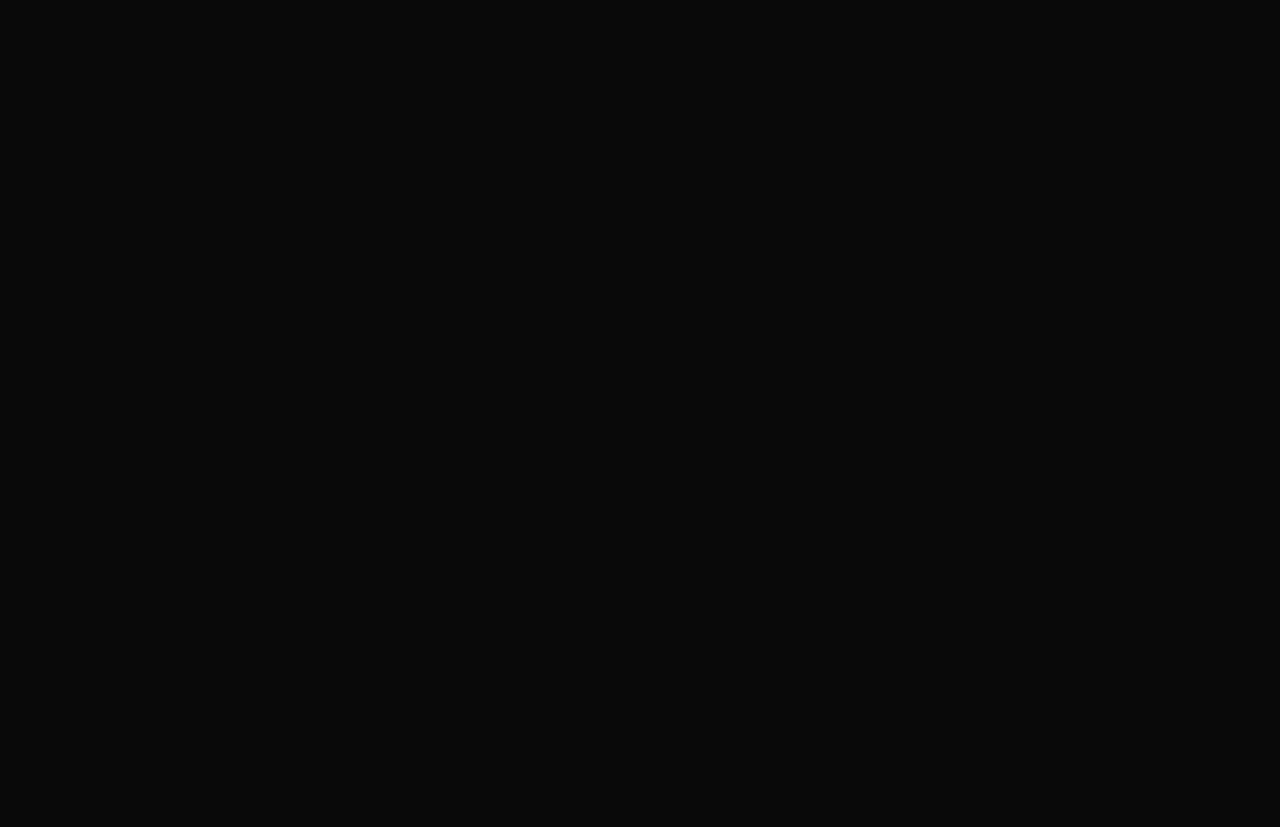
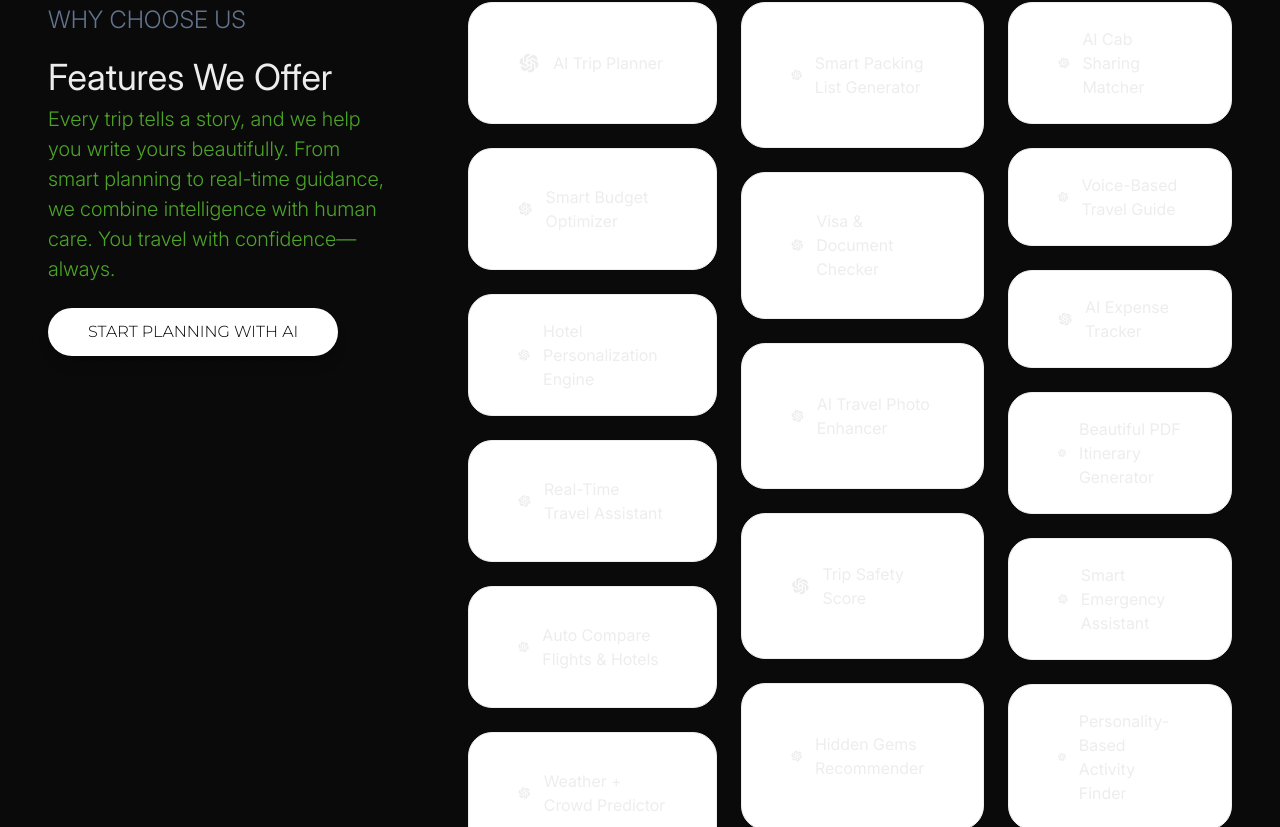
Before and after one commit to travoxa/Travoxa, a Next.js app: page / in a window 1280 px wide. Shown: the part 2153-2980 px from the top of the page. Before the commit the page ends 2507 px from the top, so only its background shows below. Built offline with nearby package versions, Linux system fonts and the light colour scheme.

Commit message:
hero seciton done

```diff
--- a/app/Index.tsx
+++ b/app/Index.tsx
@@ -1,4 +1,5 @@
 import AboutUsQuote from '@/components/Pages/Home/AboutUsQuote'
+import Choose from '@/components/Pages/Home/Choose'
 import Destinations from '@/components/Pages/Home/Destinations'
 import Hero from '@/components/Pages/Home/Hero'
 import Header from '@/components/ui/Header'
@@ -14,6 +15,7 @@
         <HomeFilterSearch />
         <AboutUsQuote />
         <Destinations />
+        <Choose />
         <div className='mt-[50vh]'></div>
     </div>
   )
--- /dev/null
+++ b/components/Pages/Home/Choose.tsx
@@ -0,0 +1,91 @@
+import React from "react";
+import { AiFillOpenAI } from "react-icons/ai";
+
+const features = [
+  "AI Trip Planner",
+  "Smart Budget Optimizer",
+  "Hotel Personalization Engine",
+  "Real-Time Travel Assistant",
+  "Auto Compare Flights & Hotels",
+  "Weather + Crowd Predictor",
+  "Instant Local Language Translation",
+  "Smart Packing List Generator",
+  "Visa & Document Checker",
+  "AI Travel Photo Enhancer",
+  "Trip Safety Score",
+  "Hidden Gems Recommender",
+  "Group Trip Preference Matcher",
+  "AI Cab Sharing Matcher",
+  "Voice-Based Travel Guide",
+  "AI Expense Tracker",
+  "Beautiful PDF Itinerary Generator",
+  "Smart Emergency Assistant",
+  "Personality-Based Activity Finder",
+  "Multi-Destination Route Optimizer",
+];
+
+const Choose = () => {
+  return (
+    <div className="mx-[48px] mt-[48px]">
+      <div className="flex justify-between items-start gap-[24px]">
+
+        {/* Left Section */}
+        <div className="mr-[48px]">
+          <p className="text-[24px] text-slate-500 font-light">WHY CHOOSE US</p>
+          <p className="text-[36px] mt-[12px]">Features We Offer</p>
+          <p className="text-[20px] text-[#4da528] font-light" >Every trip tells a story, and we help you write yours beautifully.
+            From smart planning to real-time guidance, we combine intelligence with human care.
+            You travel with confidence—always.</p>
+          <button className=" bg-white text-black font-light Mont px-10 py-3 rounded-full mt-[24px] shadow-lg uppercase hover:shadow-[#4da528] transition-shadow">Start Planning with AI </button>
+
+        </div>
+
+        {/* Right Section - Block Wall Layout */}
+        <div className="flex flex-1 gap-[24px]">
+
+          {/* Column 1 */}
+          <div className="flex flex-1 flex-col gap-[24px]">
+            {features.slice(0, 7).map((item, i) => (
+              <div
+                key={i}
+                className="px-[48px] py-[24px] border-[0.5px] rounded-[24px] flex flex-1 items-center gap-[12px] hover:border-[#4da528] hover:border hover:shadow bg-white"
+              >
+                <AiFillOpenAI className="text-[24px]" />
+                <p>{item}</p>
+              </div>
+            ))}
+          </div>
+
+          {/* Column 2 */}
+          <div className="flex flex-1 flex-col gap-[24px]">
+            {features.slice(7, 13).map((item, i) => (
+              <div
+                key={i}
+                className="px-[48px] py-[24px] border-[0.5px] rounded-[24px] flex flex-1 items-center gap-[12px] hover:border-[#4da528] hover:border hover:shadow bg-white"
+              >
+                <AiFillOpenAI className="text-[24px]" />
+                <p>{item}</p>
+              </div>
+            ))}
+          </div>
+
+          {/* Column 3 */}
+          <div className="flex flex-1 flex-col gap-[24px]">
+            {features.slice(13, 20).map((item, i) => (
+              <div
+                key={i}
+                className="px-[48px] py-[24px] border-[0.5px] rounded-[24px] flex flex-1 items-center gap-[12px] hover:border-[#4da528] hover:border hover:shadow bg-white"
+              >
+                <AiFillOpenAI className="text-[24px]" />
+                <p>{item}</p>
+              </div>
+            ))}
+          </div>
+
+        </div>
+      </div>
+    </div>
+  );
+};
+
+export default Choose;
```
